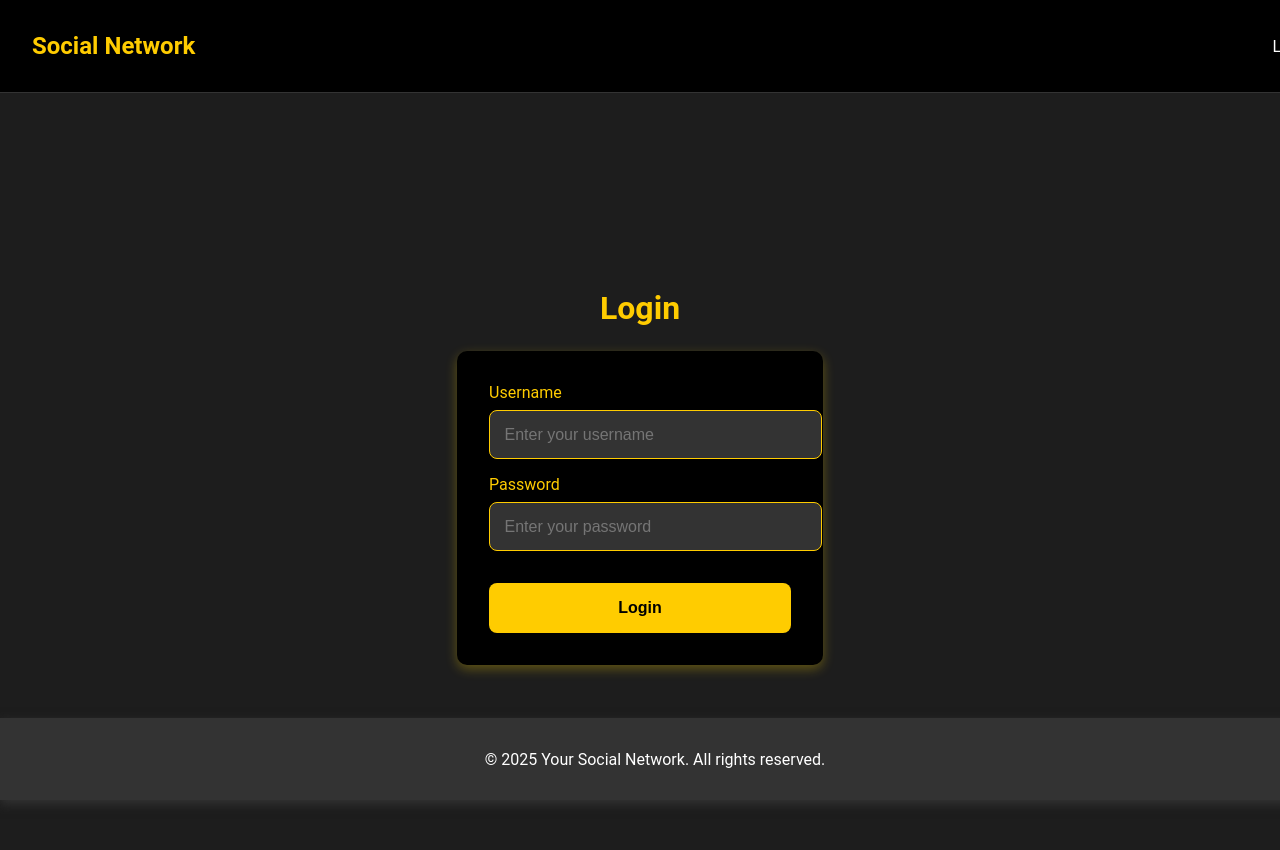
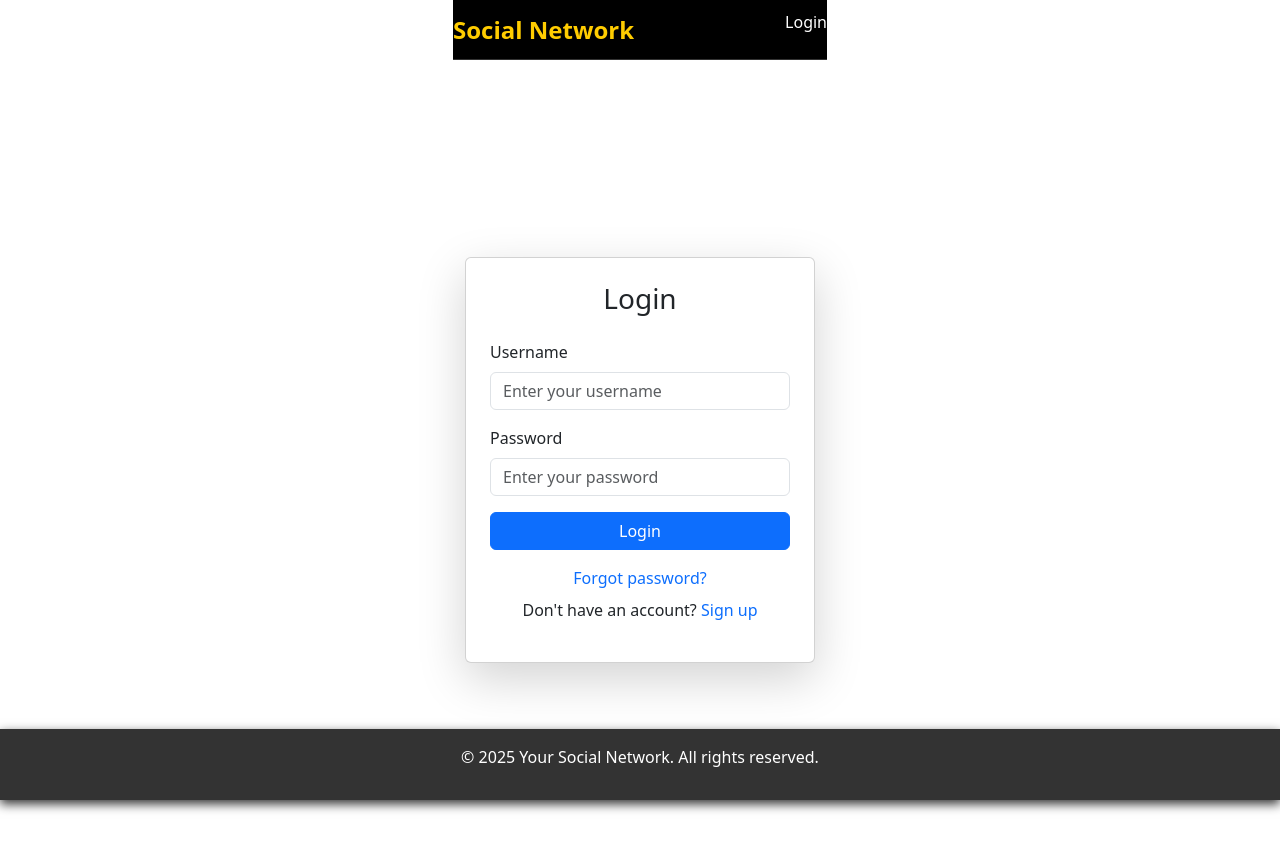
Before and after one commit to jcbrooks88/my-social-network-api, a React (Vite) app in the folder client/: page /login in a window 1280 px wide. Shown: the top 850 px of the page. Built offline with nearby package versions, Linux system fonts and the light colour scheme.

Commit message:
Added Bootstrap integration for login form

```diff
--- a/client/package.json
+++ b/client/package.json
@@ -9,6 +9,7 @@
   },
   "dependencies": {
     "axios": "^1.2.1",
+    "bootstrap": "^5.3.3",
     "react": "^18.2.0",
     "react-dom": "^18.2.0",
     "react-icons": "^4.4.0",
--- /dev/null
+++ b/client/src/components/LoginFormUpdate.tsx
@@ -0,0 +1,92 @@
+import { useState } from "react";
+import { useAuth } from "../context/AuthContext"; // ✅ Ensure correct import
+import { useNavigate } from "react-router-dom";
+//import "../assets/loginForm.css";
+
+const LoginForm = () => {
+  const { login } = useAuth();
+  const navigate = useNavigate();
+  const [username, setUsername] = useState("");
+  const [password, setPassword] = useState("");
+  const [_error, setError] = useState("");
+  const [_loading, setLoading] = useState(false);
+
+  const handleSubmit = async (event: React.FormEvent) => {
+    event.preventDefault();
+    setLoading(true);
+    setError("");
+
+    try {
+      const success = await login(username, password);
+      setLoading(false);
+
+      if (success) {
+        navigate("/"); // ✅ Redirect on successful login
+      } else {
+        setError("Invalid username or password"); // ✅ Better error messaging
+      }
+    } catch (err) {
+      setLoading(false);
+      setError("Login failed. Please try again later."); // ✅ General error message
+    }
+  };
+
+  return (
+    <div className="container d-flex justify-content-center align-items-center vh-100">
+      <div className="card shadow-lg p-4" style={{ width: "350px" }}>
+        <h3 className="text-center mb-4">Login</h3>
+        <form onSubmit={handleSubmit}>
+          <div className="mb-3">
+            <label htmlFor="username" className="form-label">
+              Username
+            </label>
+            <input
+              type="username"
+              className="form-control"
+              id="username"
+              placeholder="Enter your username"
+              value={username}
+              onChange={(e) => setUsername (e.target.value)}
+              required
+            />
+          </div>
+
+          <div className="mb-3">
+            <label htmlFor="password" className="form-label">
+              Password
+            </label>
+            <input
+              type="password"
+              className="form-control"
+              id="password"
+              placeholder="Enter your password"
+              value={password}
+              onChange={(e) => setPassword(e.target.value)}
+              required
+            />
+          </div>
+
+          <button type="submit" className="btn btn-primary w-100">
+            Login
+          </button>
+        </form>
+
+        <div className="text-center mt-3">
+          <a href="#" className="text-decoration-none">
+            Forgot password?
+          </a>
+        </div>
+        <div className="text-center mt-2">
+          <p>
+            Don't have an account?{" "}
+            <a href="#" className="text-decoration-none">
+              Sign up
+            </a>
+          </p>
+        </div>
+      </div>
+    </div>
+  );
+};
+
+export default LoginForm;
--- a/client/src/main.tsx
+++ b/client/src/main.tsx
@@ -3,6 +3,8 @@ import ReactDOM from "react-dom/client";
 import { BrowserRouter } from "react-router-dom";
 import App from "./App";
 import { AuthProvider } from "./context/AuthContext";
+import "bootstrap/dist/css/bootstrap.min.css";
+
 
 ReactDOM.createRoot(document.getElementById("root")!).render(
   <React.StrictMode>
--- a/client/src/pages/LoginPage.tsx
+++ b/client/src/pages/LoginPage.tsx
@@ -1,5 +1,5 @@
-import LoginForm from '../components/LoginForm';
-import '../assets/loginPage.css';
+import LoginForm from '../components/LoginFormUpdate';
+//import '../assets/loginPage.css';
 
 
 const LoginPage = () => {
```
Also changed, not shown: 1 other file (tests, documents, lock files or other folders).
